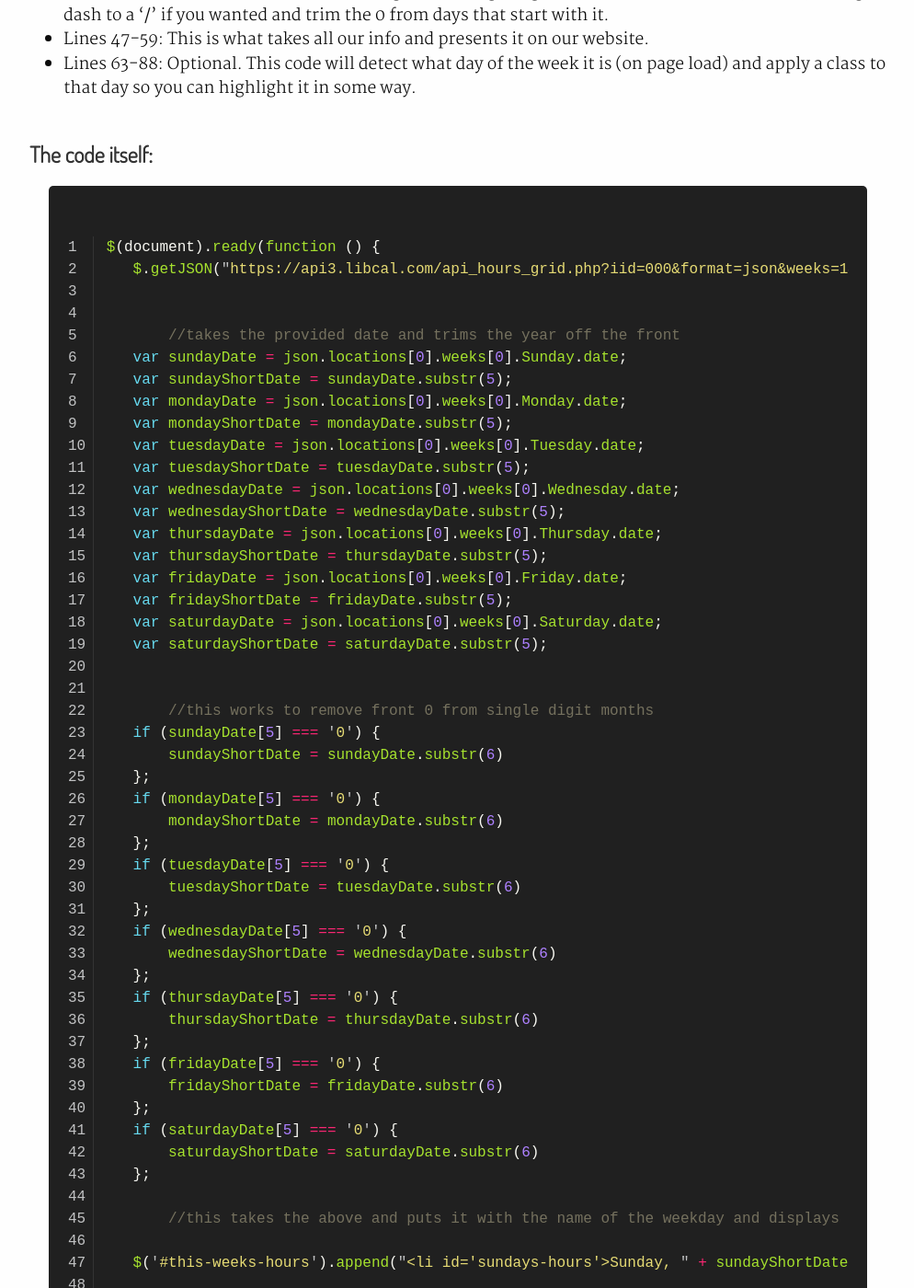
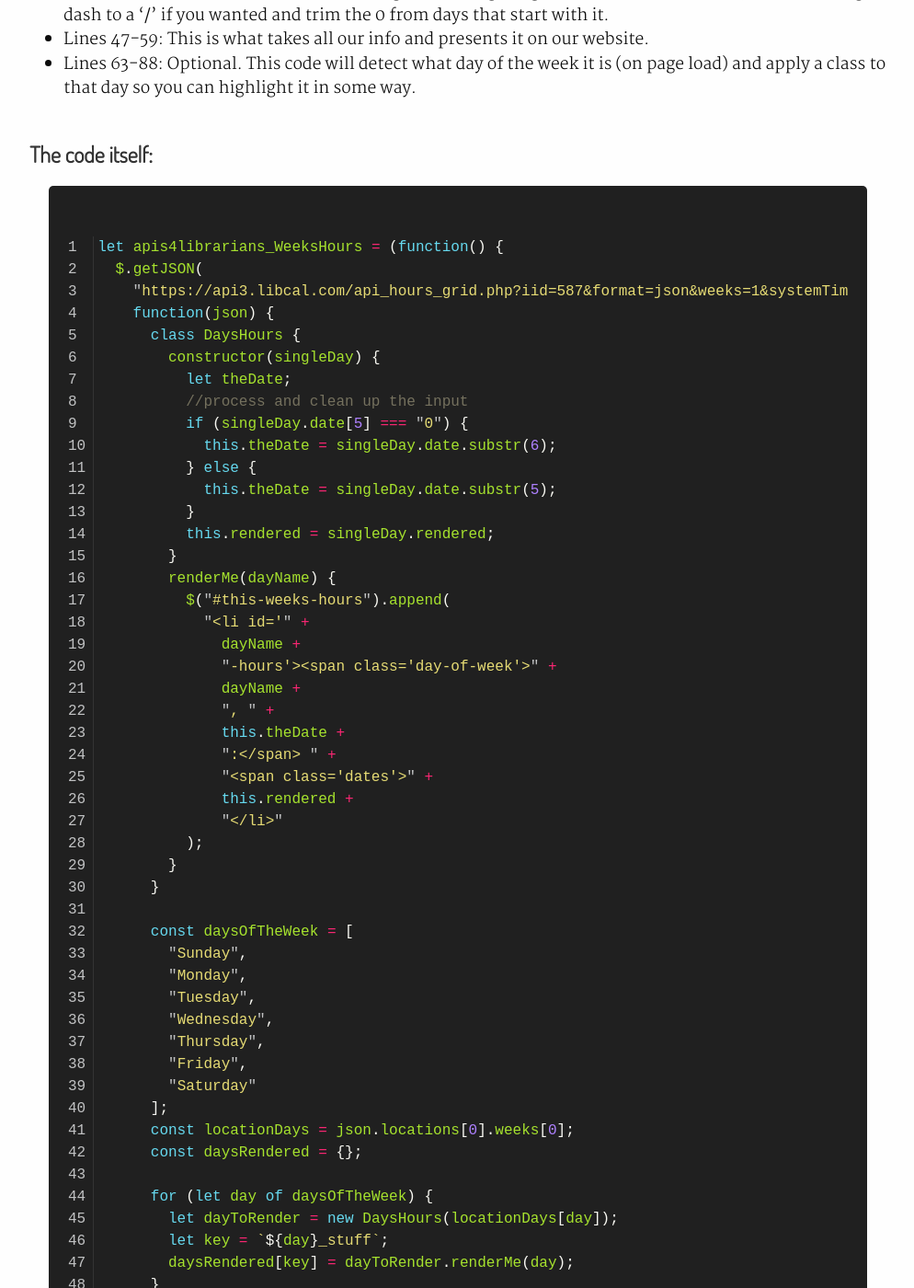
Before and after one commit to BradCoffield/APIs-for-librarians, a Jekyll site: the page built from _libcal/this-weeks-hours.md, in a window 1280 px wide and 1400 px high, scrolled down 2756 px. Shown: the whole window at 92% size, without its empty margins (142-1136 px from the left). Built offline with Jekyll 4.4.1, drawn with Linux system fonts in a browser that asks for light colours; comment, search, counter and statistics services are not loaded; some of the changed text lies outside the part shown.

Commit message:
namespaced and improved code

````diff
--- a/_libcal/this-weeks-hours.md
+++ b/_libcal/this-weeks-hours.md
@@ -4,6 +4,7 @@ title: "This Week's Hours"
 author: "Brad Coffield"
 author_email: "bcoffield@gmail.com"
 ---
+
 ## Description
 
 This will pull your library's hours for the current week from your LibCal system and display them. It shows the actual date for each listing so it's completely clear. Also, it highlights the hours for today's date.
@@ -12,18 +13,18 @@ This will pull your library's hours for the current week from your LibCal system
 
 ![{{page.title}} screenshot]({{site.baseurl}}/assets/{{page.title}}-screenshot.jpg){:.screenshot}
 
+### More details
 
-### More details
 The API call, which is written in jQuery, will send your institution ID to Springshare and they will return JSON data with that week's open hours based on what you have setup inside LibCal.
 
-Our code finds the appropriate hours and pulls them out, makes them more presentable, and displays them as part of an ```<ul>```.
-
+Our code finds the appropriate hours and pulls them out, makes them more presentable, and displays them as part of an `<ul>`.
 
 ## The Code
 
 #### HTML
 
 {% highlight html linenos %}
+
 <div id="weekly-hours-header">Library Hours:</div>
 <ul id="this-weeks-hours"></ul>
 {% endhighlight %}
@@ -32,30 +33,30 @@ Our code finds the appropriate hours and pulls them out, makes them more present
 
 {% highlight css linenos %}
 .its-today {
-       background-color: rgba(215, 119, 121, 0.1);
+background-color: rgba(215, 119, 121, 0.1);
 }
 
 #this-weeks-hours {
-    list-style: none;
-    padding: 5px 0 0 5px;
+list-style: none;
+padding: 5px 0 0 5px;
 }
 
 .dates {
-    font-family: 'Martel', serif;
-    font-size: 1.2em;
-    padding: 0 .3em;
+font-family: 'Martel', serif;
+font-size: 1.2em;
+padding: 0 .3em;
 }
 
 .day-of-week {
-    font-family: 'Martel', serif;
-    font-size: 1.2em;
-    font-weight: bold;
+font-family: 'Martel', serif;
+font-size: 1.2em;
+font-weight: bold;
 }
 
 #weekly-hours-header {
-    font-family: 'Martel', serif;
-    font-size: 1.5em;
-    font-weight: bold;
+font-family: 'Martel', serif;
+font-size: 1.5em;
+font-weight: bold;
 }{% endhighlight %}
 
 * You probably already have your fonts set. But Martel is used above and is available through Google Fonts.
@@ -65,103 +66,94 @@ Our code finds the appropriate hours and pulls them out, makes them more present
 ##### Notes for implementation:
 
 {:.code-notes}
-* Line 2: Your ```iid=000``` will have a different number.
-* Line 2: ```https://api3.libcal.com/api_hours_today.php?iid=000&lid=0&format=json&systemTime=0&callback=?``` is the link you'll generate through your LibCal admin area. Note the added ```&callback=?```
+
+* Line 2: Your `iid=000` will have a different number.
+* Line 2: `https://api3.libcal.com/api_hours_today.php?iid=000&lid=0&format=json&systemTime=0&callback=?` is the link you'll generate through your LibCal admin area. Note the added `&callback=?`
 * Lines 6 - 19: Springshare sends the date in YYYY-MM-DD format and this code trims the year off.
 * Lines 23-43: Detects and trims the leading 0 from single digit months. You could also, with JS, change the dash to a '/' if you wanted and trim the 0 from days that start with it.
 * Lines 47-59: This is what takes all our info and presents it on our website.
 * Lines 63-88: Optional. This code will detect what day of the week it is (on page load) and apply a class to that day so you can highlight it in some way.
 
 ##### The code itself:
+
 {% highlight javascript linenos %}
- $(document).ready(function () {
-    $.getJSON("https://api3.libcal.com/api_hours_grid.php?iid=000&format=json&weeks=1&systemTime=0&callback=?", function (json) {
+let apis4librarians_WeeksHours = (function() {
+  $.getJSON(
+    "https://api3.libcal.com/api_hours_grid.php?iid=587&format=json&weeks=1&systemTime=0&callback=?",
+    function(json) {
+      class DaysHours {
+        constructor(singleDay) {
+          let theDate;
+          //process and clean up the input
+          if (singleDay.date[5] === "0") {
+            this.theDate = singleDay.date.substr(6);
+          } else {
+            this.theDate = singleDay.date.substr(5);
+          }
+          this.rendered = singleDay.rendered;
+        }
+        renderMe(dayName) {
+          $("#this-weeks-hours").append(
+            "<li id='" +
+              dayName +
+              "-hours'><span class='day-of-week'>" +
+              dayName +
+              ", " +
+              this.theDate +
+              ":</span> " +
+              "<span class='dates'>" +
+              this.rendered +
+              "</li>"
+          );
+        }
+      }
 
+      const daysOfTheWeek = [
+        "Sunday",
+        "Monday",
+        "Tuesday",
+        "Wednesday",
+        "Thursday",
+        "Friday",
+        "Saturday"
+      ];
+      const locationDays = json.locations[0].weeks[0];
+      const daysRendered = {};
 
-        //takes the provided date and trims the year off the front
-    var sundayDate = json.locations[0].weeks[0].Sunday.date;
-    var sundayShortDate = sundayDate.substr(5);
-    var mondayDate = json.locations[0].weeks[0].Monday.date;
-    var mondayShortDate = mondayDate.substr(5);
-    var tuesdayDate = json.locations[0].weeks[0].Tuesday.date;
-    var tuesdayShortDate = tuesdayDate.substr(5);
-    var wednesdayDate = json.locations[0].weeks[0].Wednesday.date;
-    var wednesdayShortDate = wednesdayDate.substr(5);
-    var thursdayDate = json.locations[0].weeks[0].Thursday.date;
-    var thursdayShortDate = thursdayDate.substr(5);
-    var fridayDate = json.locations[0].weeks[0].Friday.date;
-    var fridayShortDate = fridayDate.substr(5);
-    var saturdayDate = json.locations[0].weeks[0].Saturday.date;
-    var saturdayShortDate = saturdayDate.substr(5);
-
-
-        //this works to remove front 0 from single digit months
-    if (sundayDate[5] === '0') {
-        sundayShortDate = sundayDate.substr(6)
-    };
-    if (mondayDate[5] === '0') {
-        mondayShortDate = mondayDate.substr(6)
-    };
-    if (tuesdayDate[5] === '0') {
-        tuesdayShortDate = tuesdayDate.substr(6)
-    };
-    if (wednesdayDate[5] === '0') {
-        wednesdayShortDate = wednesdayDate.substr(6)
-    };
-    if (thursdayDate[5] === '0') {
-        thursdayShortDate = thursdayDate.substr(6)
-    };
-    if (fridayDate[5] === '0') {
-        fridayShortDate = fridayDate.substr(6)
-    };
-    if (saturdayDate[5] === '0') {
-        saturdayShortDate = saturdayDate.substr(6)
-    };
-
-        //this takes the above and puts it with the name of the weekday and displays it in html
-
-    $('#this-weeks-hours').append("<li id='sundays-hours'>Sunday, " + sundayShortDate + ": " + json.locations[0].weeks[0].Sunday.rendered + "</li");
-
-    $('#this-weeks-hours').append("<li id='mondays-hours'>Monday, " + mondayShortDate + ": " + json.locations[0].weeks[0].Monday.rendered + "</li");
-
-    $('#this-weeks-hours').append("<li id='tuesdays-hours'>Tuesday, " + tuesdayShortDate + ": " + json.locations[0].weeks[0].Tuesday.rendered + "</li");
-
-    $('#this-weeks-hours').append("<li id='wednesdays-hours'>Wednesday, " + wednesdayShortDate + ": " + json.locations[0].weeks[0].Wednesday.rendered + "</li");
-
-    $('#this-weeks-hours').append("<li id='thursdays-hours'>Thursday, " + thursdayShortDate + ": " + json.locations[0].weeks[0].Thursday.rendered + "</li");
-
-    $('#this-weeks-hours').append("<li id='fridays-hours'>Friday, " + fridayShortDate + ": " + json.locations[0].weeks[0].Friday.rendered + "</li>");
-
-    $('#this-weeks-hours').append("<li id='saturdays-hours'>Saturday, " + saturdayShortDate + ": " + json.locations[0].weeks[0].Saturday.rendered + "</li");
-
-
+      for (let day of daysOfTheWeek) {
+        let dayToRender = new DaysHours(locationDays[day]);
+        let key = `${day}_stuff`;
+        daysRendered[key] = dayToRender.renderMe(day);
+      }
+      let highlightDay = (function() {
         //if you would like the hours for today marked in some way use the below and then style with .its-today
-    var d = new Date();
-    var n = d.getDay();
-    switch (n) {
-        case 0:
-            $('#sundays-hours').addClass('its-today');
+        var d = new Date();
+        var n = d.getDay();
+        switch (n) {
+          case 0:
+            $("#Sunday-hours .dates").addClass("its-today");
             break;
-        case 1:
-            $('#mondays-hours').addClass('its-today');
+          case 1:
+            $("#Monday-hours .dates").addClass("its-today");
             break;
-        case 2:
-            $('#tuesdays-hours').addClass('its-today');
+          case 2:
+            $("#Tuesday-hours .dates").addClass("its-today");
             break;
-        case 3:
-            $('#wednesdays-hours').addClass('its-today');
+          case 3:
+            $("#Wednesday-hours .dates").addClass("its-today");
             break;
-        case 4:
-            $('#thursdays-hours').addClass('its-today');
+          case 4:
+            $("#Thursday-hours .dates").addClass("its-today");
             break;
-        case 5:
-            $('#fridays-hours').addClass('its-today');
+          case 5:
+            $("#Friday-hours .dates").addClass("its-today");
             break;
-        case 6:
-            $('#saturdays-hours').addClass('its-today');
+          case 6:
+            $("#Saturday-hours .dates").addClass("its-today");
             break;
         }
-    });
-
-});
-});{% endhighlight %}
+      })();
+    }
+  );
+})();
+{% endhighlight %}
````
